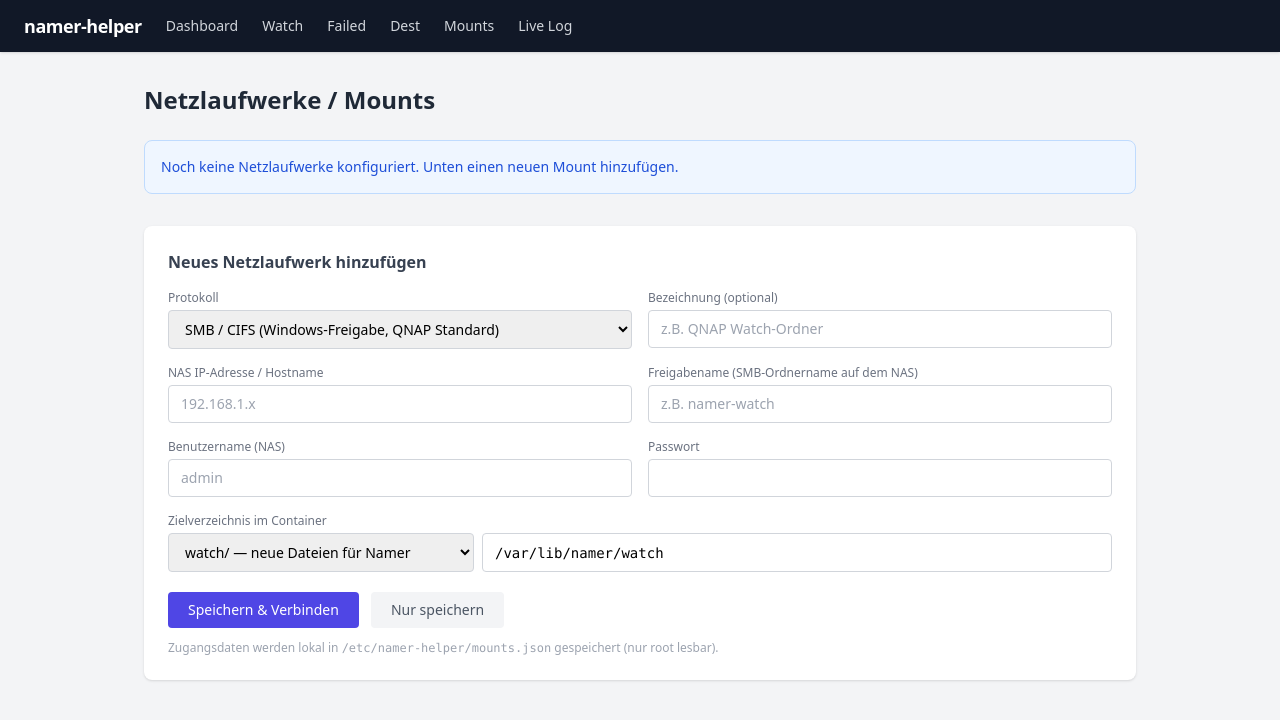
After one commit to Nanja-at-web/namer-helper, a Python web app: template src/namer_helper/web/templates/mounts.html in a window 1280 px wide. The commit adds this page. Shown: the top 720 px of the page. Run offline with Jinja, Linux system fonts and the light colour scheme; the template is opened without the code that fills it, so the values that code supplies are empty; some libraries are stand-ins or nearby versions.

Commit message:
feat(web): mount manager — NAS/Netzlaufwerke via WebUI einrichten
- /mounts: neue Seite zum Verwalten von Netzlaufwerken
- Formular mit Feldern: Protokoll (SMB/NFS), NAS-IP, Freigabename,
  Benutzername, Passwort, Zielverzeichnis (Dropdown watch/failed/dest/work)
- Buttons: Speichern & Verbinden / Nur speichern / Verbinden / Trennen / Entfernen
- Configs gespeichert in /etc/namer-helper/mounts.json (chmod 0600)
- Path-traversal-Schutz, ANSI-Strip, /proc/mounts für Status-Check
- SMB via mount -t cifs, NFS via mount -t nfs
- kein python-multipart nötig (JSON body via fetch)

Co-Authored-By: Claude Sonnet 4.6 <noreply@anthropic.com>

```diff
--- a/src/namer_helper/web/templates/base.html
+++ b/src/namer_helper/web/templates/base.html
@@ -14,6 +14,7 @@
     <a href="/files/watch" class="text-gray-300 hover:text-white text-sm">Watch</a>
     <a href="/failed" class="text-gray-300 hover:text-white text-sm">Failed</a>
     <a href="/files/dest" class="text-gray-300 hover:text-white text-sm">Dest</a>
+    <a href="/mounts" class="text-gray-300 hover:text-white text-sm">Mounts</a>
     <a href="/log" class="text-gray-300 hover:text-white text-sm">Live Log</a>
   </nav>
 
--- /dev/null
+++ b/src/namer_helper/web/templates/mounts.html
@@ -0,0 +1,239 @@
+{% extends "base.html" %}
+{% block title %} — Mounts{% endblock %}
+
+{% block content %}
+
+<h1 class="text-2xl font-bold text-gray-800 mb-6">Netzlaufwerke / Mounts</h1>
+
+<!-- Bestehende Mounts -->
+{% if mounts %}
+<div class="bg-white rounded-lg shadow overflow-hidden mb-8">
+  <table class="w-full text-sm">
+    <thead class="bg-gray-50 text-gray-500 uppercase text-xs">
+      <tr>
+        <th class="text-left px-4 py-3">Bezeichnung</th>
+        <th class="text-left px-4 py-3">Quelle</th>
+        <th class="text-left px-4 py-3">Ziel</th>
+        <th class="text-center px-4 py-3">Status</th>
+        <th class="text-right px-4 py-3">Aktionen</th>
+      </tr>
+    </thead>
+    <tbody class="divide-y divide-gray-100" id="mount-table">
+      {% for entry in mounts %}
+      {% set m = entry.config %}
+      <tr id="mrow-{{ m.id }}">
+        <td class="px-4 py-3 text-gray-700">
+          {{ m.label if m.label else m.protocol | upper }}
+        </td>
+        <td class="px-4 py-3 font-mono text-gray-500 text-xs">
+          {% if m.protocol == "nfs" %}
+            {{ m.host }}:{{ m.share }}
+          {% else %}
+            \\{{ m.host }}\{{ m.share }}
+            {% if m.username %}<span class="text-gray-400"> ({{ m.username }})</span>{% endif %}
+          {% endif %}
+        </td>
+        <td class="px-4 py-3 font-mono text-gray-500 text-xs">{{ m.target }}</td>
+        <td class="px-4 py-3 text-center" id="status-{{ m.id }}">
+          {% if entry.mounted %}
+            <span class="inline-block w-2 h-2 rounded-full bg-green-500"></span>
+            <span class="text-green-600 text-xs ml-1">Verbunden</span>
+          {% else %}
+            <span class="inline-block w-2 h-2 rounded-full bg-gray-300"></span>
+            <span class="text-gray-400 text-xs ml-1">Getrennt</span>
+          {% endif %}
+        </td>
+        <td class="px-4 py-3 text-right whitespace-nowrap">
+          {% if entry.mounted %}
+          <button onclick="doUnmount('{{ m.id }}')"
+            class="bg-yellow-100 hover:bg-yellow-200 text-yellow-700 text-xs px-3 py-1 rounded mr-1">
+            Trennen
+          </button>
+          {% else %}
+          <button onclick="doMount('{{ m.id }}')"
+            class="bg-green-100 hover:bg-green-200 text-green-700 text-xs px-3 py-1 rounded mr-1">
+            Verbinden
+          </button>
+          {% endif %}
+          <button onclick="doDelete('{{ m.id }}')"
+            class="bg-red-100 hover:bg-red-200 text-red-700 text-xs px-3 py-1 rounded">
+            Entfernen
+          </button>
+        </td>
+      </tr>
+      {% endfor %}
+    </tbody>
+  </table>
+</div>
+{% else %}
+<div class="bg-blue-50 border border-blue-200 rounded-lg p-4 mb-8 text-blue-700 text-sm">
+  Noch keine Netzlaufwerke konfiguriert. Unten einen neuen Mount hinzufügen.
+</div>
+{% endif %}
+
+<!-- Neuen Mount hinzufügen -->
+<div class="bg-white rounded-lg shadow p-6">
+  <h2 class="font-semibold text-gray-700 mb-4">Neues Netzlaufwerk hinzufügen</h2>
+
+  <div class="grid grid-cols-1 md:grid-cols-2 gap-4">
+
+    <div>
+      <label class="block text-xs font-medium text-gray-500 mb-1">Protokoll</label>
+      <select id="f-protocol" onchange="toggleSmbFields()"
+        class="w-full border border-gray-300 rounded px-3 py-2 text-sm focus:outline-none focus:ring-2 focus:ring-indigo-400">
+        <option value="smb">SMB / CIFS (Windows-Freigabe, QNAP Standard)</option>
+        <option value="nfs">NFS</option>
+      </select>
+    </div>
+
+    <div>
+      <label class="block text-xs font-medium text-gray-500 mb-1">Bezeichnung (optional)</label>
+      <input id="f-label" type="text" placeholder="z.B. QNAP Watch-Ordner"
+        class="w-full border border-gray-300 rounded px-3 py-2 text-sm focus:outline-none focus:ring-2 focus:ring-indigo-400">
+    </div>
+
+    <div>
+      <label class="block text-xs font-medium text-gray-500 mb-1">NAS IP-Adresse / Hostname</label>
+      <input id="f-host" type="text" placeholder="192.168.1.x"
+        class="w-full border border-gray-300 rounded px-3 py-2 text-sm focus:outline-none focus:ring-2 focus:ring-indigo-400">
+    </div>
+
+    <div>
+      <label class="block text-xs font-medium text-gray-500 mb-1"
+             id="share-label">Freigabename (SMB-Ordnername auf dem NAS)</label>
+      <input id="f-share" type="text" placeholder="z.B. namer-watch"
+        class="w-full border border-gray-300 rounded px-3 py-2 text-sm focus:outline-none focus:ring-2 focus:ring-indigo-400">
+    </div>
+
+    <div id="smb-fields">
+      <label class="block text-xs font-medium text-gray-500 mb-1">Benutzername (NAS)</label>
+      <input id="f-username" type="text" placeholder="admin"
+        class="w-full border border-gray-300 rounded px-3 py-2 text-sm focus:outline-none focus:ring-2 focus:ring-indigo-400">
+    </div>
+
+    <div id="smb-fields-pw">
+      <label class="block text-xs font-medium text-gray-500 mb-1">Passwort</label>
+      <input id="f-password" type="password"
+        class="w-full border border-gray-300 rounded px-3 py-2 text-sm focus:outline-none focus:ring-2 focus:ring-indigo-400">
+    </div>
+
+    <div class="md:col-span-2">
+      <label class="block text-xs font-medium text-gray-500 mb-1">Zielverzeichnis im Container</label>
+      <div class="flex gap-2">
+        <select id="f-target-select" onchange="updateTarget()"
+          class="border border-gray-300 rounded px-3 py-2 text-sm focus:outline-none focus:ring-2 focus:ring-indigo-400">
+          <option value="/var/lib/namer/watch">watch/ — neue Dateien für Namer</option>
+          <option value="/var/lib/namer/failed">failed/ — fehlgeschlagene Dateien</option>
+          <option value="/var/lib/namer/dest">dest/ — umbenannte Dateien</option>
+          <option value="/var/lib/namer/work">work/ — temporäres Arbeitsverzeichnis</option>
+          <option value="custom">Eigener Pfad…</option>
+        </select>
+        <input id="f-target" type="text" value="/var/lib/namer/watch"
+          class="flex-1 border border-gray-300 rounded px-3 py-2 text-sm font-mono focus:outline-none focus:ring-2 focus:ring-indigo-400">
+      </div>
+    </div>
+
+  </div>
+
+  <div id="error-msg" class="hidden mt-3 text-red-600 text-sm bg-red-50 rounded p-3"></div>
+
+  <div class="mt-5 flex gap-3">
+    <button onclick="addMount()"
+      class="bg-indigo-600 hover:bg-indigo-700 text-white text-sm px-5 py-2 rounded font-medium">
+      Speichern &amp; Verbinden
+    </button>
+    <button onclick="addMountOnly()"
+      class="bg-gray-100 hover:bg-gray-200 text-gray-600 text-sm px-5 py-2 rounded">
+      Nur speichern
+    </button>
+  </div>
+
+  <p class="mt-3 text-xs text-gray-400">
+    Zugangsdaten werden lokal in <code>/etc/namer-helper/mounts.json</code> gespeichert (nur root lesbar).
+  </p>
+</div>
+
+<script>
+function toggleSmbFields() {
+  const isSmb = document.getElementById('f-protocol').value === 'smb';
+  document.getElementById('smb-fields').style.display = isSmb ? '' : 'none';
+  document.getElementById('smb-fields-pw').style.display = isSmb ? '' : 'none';
+  document.getElementById('share-label').textContent = isSmb
+    ? 'Freigabename (SMB-Ordnername auf dem NAS)'
+    : 'NFS-Exportpfad (z.B. /volume1/namer)';
+}
+
+function updateTarget() {
+  const sel = document.getElementById('f-target-select').value;
+  if (sel !== 'custom') {
+    document.getElementById('f-target').value = sel;
+  }
+}
+
+function getFormData() {
+  return {
+    protocol: document.getElementById('f-protocol').value,
+    label:    document.getElementById('f-label').value,
+    host:     document.getElementById('f-host').value,
+    share:    document.getElementById('f-share').value,
+    username: document.getElementById('f-username').value,
+    password: document.getElementById('f-password').value,
+    target:   document.getElementById('f-target').value,
+  };
+}
+
+function showError(msg) {
+  const el = document.getElementById('error-msg');
+  el.textContent = msg;
+  el.classList.remove('hidden');
+}
+
+async function addMount() {
+  const data = getFormData();
+  const res = await fetch('/mounts/add', {
+    method: 'POST',
+    headers: {'Content-Type': 'application/json'},
+    body: JSON.stringify(data),
+  });
+  const json = await res.json();
+  if (!json.ok) { showError(json.error); return; }
+
+  // Mount immediately
+  const saved = await fetch('/mounts');
+  location.reload();
+}
+
+async function addMountOnly() {
+  const data = getFormData();
+  const res = await fetch('/mounts/add', {
+    method: 'POST',
+    headers: {'Content-Type': 'application/json'},
+    body: JSON.stringify(data),
+  });
+  const json = await res.json();
+  if (!json.ok) { showError(json.error); return; }
+  location.reload();
+}
+
+async function doMount(id) {
+  const res = await fetch('/mounts/mount?mount_id=' + id, {method: 'POST'});
+  const json = await res.json();
+  if (!json.ok) { alert('Fehler: ' + json.error); return; }
+  location.reload();
+}
+
+async function doUnmount(id) {
+  const res = await fetch('/mounts/unmount?mount_id=' + id, {method: 'POST'});
+  const json = await res.json();
+  if (!json.ok) { alert('Fehler: ' + json.error); return; }
+  location.reload();
+}
+
+async function doDelete(id) {
+  if (!confirm('Mount-Konfiguration entfernen?')) return;
+  await fetch('/mounts/delete?mount_id=' + id, {method: 'POST'});
+  document.getElementById('mrow-' + id)?.remove();
+}
+</script>
+
+{% endblock %}
```
Also changed, not shown: src/namer_helper/web/app.py (+74 -1 lines), src/namer_helper/web/mounts.py (added, +98 -0 lines).
